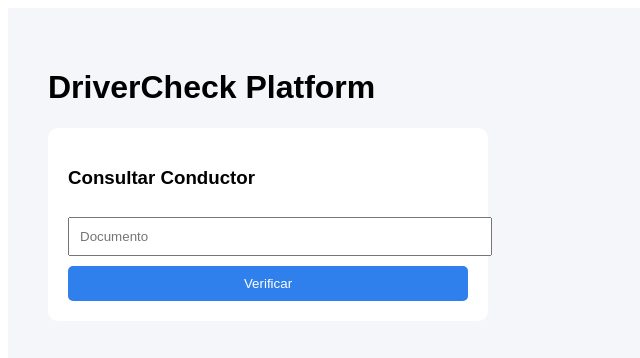
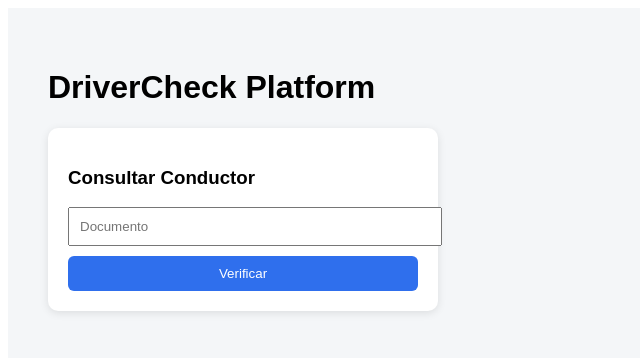
Before and after one commit to proyectodigitalcolombia-ai/drivercheck-platform, a Next.js app in the folder frontend/: page / in a window 1280 px wide. Shown: the top 358 px of the page, without its empty margins (0-640 px from the left). Built offline with nearby package versions, Linux system fonts and the light colour scheme.

Commit message:
Refactor Home component to Page and update logic

```diff
--- a/frontend/app/page.js
+++ b/frontend/app/page.js
@@ -2,88 +2,69 @@
 
 import { useState } from "react"
 
-export default function Home() {
+export default function Page(){
 
-  const [document, setDocument] = useState("")
-  const [result, setResult] = useState(null)
-  const [loading, setLoading] = useState(false)
-  const [error, setError] = useState(null)
+  const [document,setDocument] = useState("")
+  const [report,setReport] = useState(null)
 
-  const checkDriver = async () => {
+  const consultar = async () => {
 
-    if (!document) {
-      alert("Ingrese un documento")
-      return
-    }
+    const res = await fetch(`https://drivercheck-platform.onrender.com/api/drivers/check/${document}`)
+    const data = await res.json()
 
-    try {
-
-      setLoading(true)
-      setError(null)
-
-      const response = await fetch(
-        `https://drivercheck-platform.onrender.com/api/drivers/check/${document}`
-      )
-
-      const data = await response.json()
-
-      setResult(data)
-
-    } catch (err) {
-
-      setError("Error consultando la API")
-
-    } finally {
-
-      setLoading(false)
-
-    }
+    setReport(data)
 
   }
 
-  return (
+  const getRiskLevel = (score)=>{
+
+    if(score >= 80) return {label:"BAJO RIESGO",color:"green"}
+    if(score >= 50) return {label:"RIESGO MEDIO",color:"orange"}
+    return {label:"ALTO RIESGO",color:"red"}
+
+  }
+
+  return(
 
     <div style={{
-      padding: "40px",
-      fontFamily: "Arial",
-      background: "#f5f6fa",
-      minHeight: "100vh"
+      fontFamily:"Arial",
+      padding:"40px",
+      background:"#f4f6f8",
+      minHeight:"100vh"
     }}>
 
       <h1>DriverCheck Platform</h1>
 
       <div style={{
-        background: "#fff",
-        padding: "20px",
-        borderRadius: "10px",
-        width: "400px",
-        marginTop: "20px"
+        background:"white",
+        padding:"20px",
+        width:"350px",
+        borderRadius:"10px",
+        boxShadow:"0 2px 8px rgba(0,0,0,0.1)"
       }}>
 
         <h3>Consultar Conductor</h3>
 
         <input
-          type="text"
+          value={document}
+          onChange={(e)=>setDocument(e.target.value)}
           placeholder="Documento"
-          value={document}
-          onChange={(e) => setDocument(e.target.value)}
           style={{
-            width: "100%",
-            padding: "10px",
-            marginTop: "10px"
+            width:"100%",
+            padding:"10px",
+            marginBottom:"10px"
           }}
         />
 
         <button
-          onClick={checkDriver}
+          onClick={consultar}
           style={{
-            marginTop: "10px",
-            width: "100%",
-            padding: "10px",
-            background: "#2f80ed",
-            color: "#fff",
-            border: "none",
-            borderRadius: "5px"
+            width:"100%",
+            padding:"10px",
+            background:"#2f6fed",
+            color:"white",
+            border:"none",
+            borderRadius:"6px"
           }}
         >
           Verificar
@@ -91,44 +72,96 @@ export default function Home() {
 
       </div>
 
-      {loading && (
-        <p style={{ marginTop: "20px" }}>
-          Consultando fuentes...
-        </p>
-      )}
-
-      {error && (
-        <p style={{ marginTop: "20px", color: "red" }}>
-          {error}
-        </p>
-      )}
-
-      {result && (
+      {report && (
 
         <div style={{
-          marginTop: "30px",
-          background: "#fff",
-          padding: "25px",
-          borderRadius: "10px",
-          width: "600px"
+          background:"white",
+          marginTop:"30px",
+          padding:"30px",
+          width:"600px",
+          borderRadius:"10px",
+          boxShadow:"0 2px 10px rgba(0,0,0,0.1)"
         }}>
 
           <h2>Reporte de Verificación</h2>
 
-          <p><b>Nombre:</b> {result.person.name}</p>
-          <p><b>Documento:</b> {result.person.document}</p>
-          <p><b>Fecha:</b> {new Date(result.date).toLocaleString()}</p>
+          <p><b>Nombre:</b> {report.person.name}</p>
+          <p><b>Documento:</b> {report.person.document}</p>
+          <p><b>Fecha:</b> {new Date(report.date).toLocaleString()}</p>
+
+          <h3>Score de Riesgo</h3>
+
+          {(() => {
+
+            const risk = getRiskLevel(report.score)
+
+            return(
+
+              <div>
+
+                <div style={{
+                  fontWeight:"bold",
+                  color:risk.color,
+                  marginBottom:"10px"
+                }}>
+                  {risk.label}
+                </div>
+
+                <div style={{
+                  width:"100%",
+                  height:"20px",
+                  background:"#eee",
+                  borderRadius:"10px"
+                }}>
+
+                  <div style={{
+                    width:`${report.score}%`,
+                    height:"20px",
+                    background:risk.color,
+                    borderRadius:"10px"
+                  }}></div>
+
+                </div>
+
+                <p>{report.score}/100</p>
+
+              </div>
+
+            )
+
+          })()}
 
           <h3>Fuentes Consultadas</h3>
 
-          {result.sources.map((s, i) => (
-            <div key={i}>
-              <p><b>{s.source}</b>: {s.result}</p>
+          {report.sources.map((s,i)=>(
+
+            <div key={i} style={{
+              padding:"10px",
+              border:"1px solid #eee",
+              borderRadius:"6px",
+              marginBottom:"10px"
+            }}>
+              <b>{s.source}</b>
+              <p>{s.result}</p>
             </div>
+
           ))}
 
-          <h3>Score de Riesgo</h3>
-          <p>{result.score}</p>
+          <a
+            href={`https://drivercheck-platform.onrender.com/api/drivers/report/${report.person.document}`}
+            target="_blank"
+          >
+            <button style={{
+              marginTop:"20px",
+              padding:"10px 20px",
+              background:"#111",
+              color:"white",
+              border:"none",
+              borderRadius:"6px"
+            }}>
+              Descargar Reporte PDF
+            </button>
+          </a>
 
         </div>
 
```
